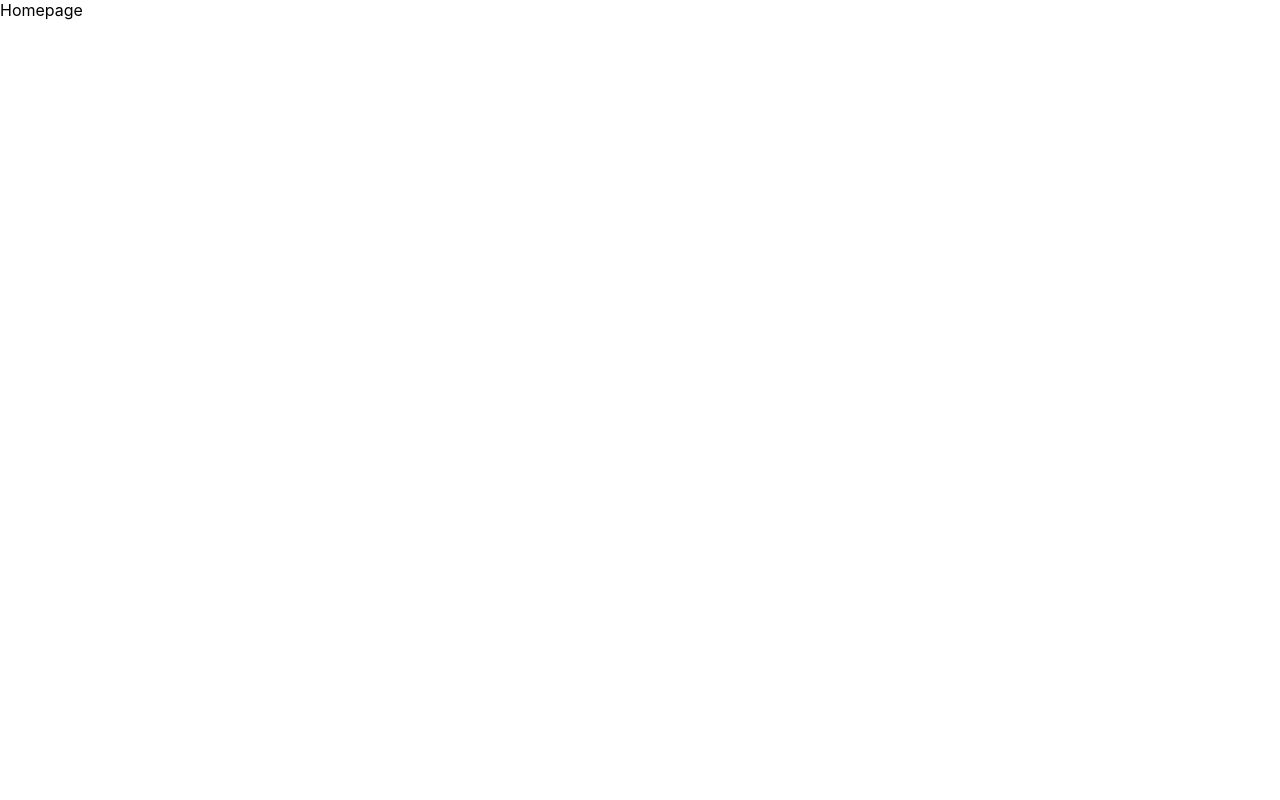
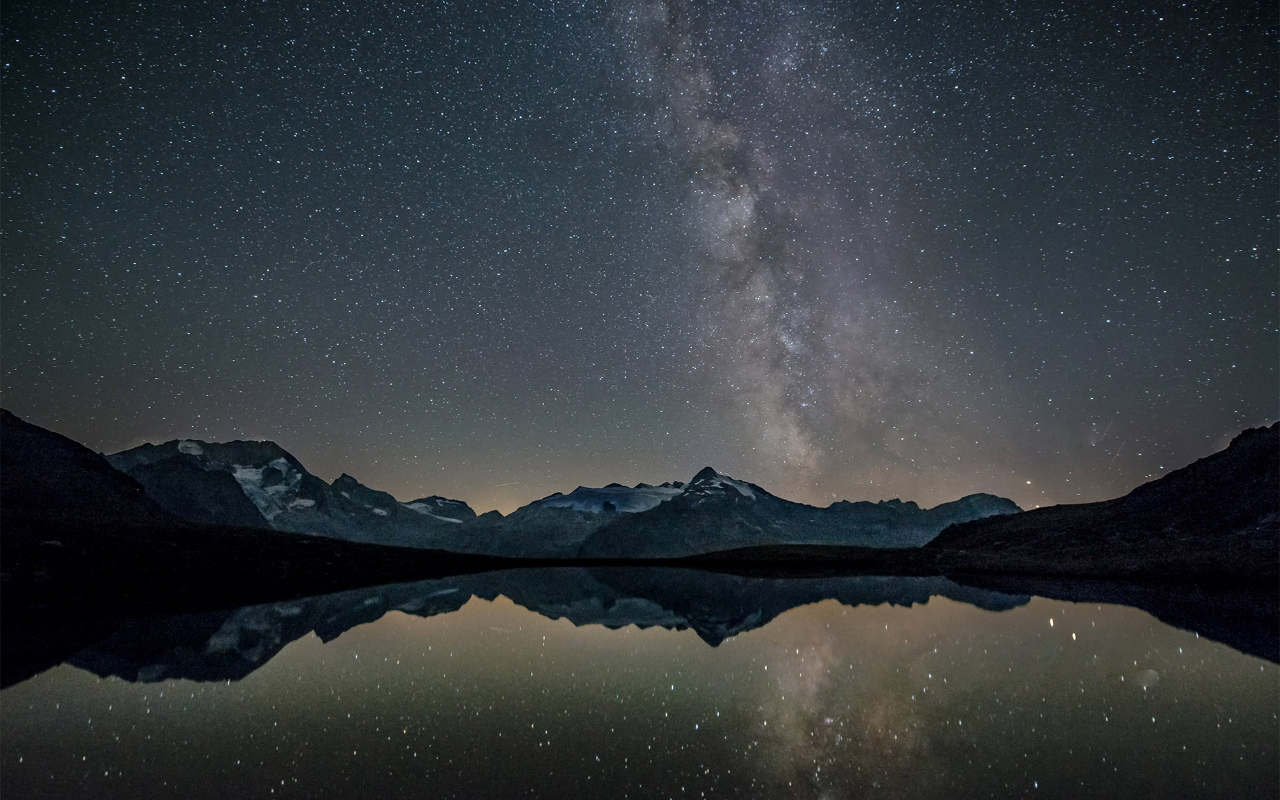
Before and after one commit to KarthickSelvam/hackevent-fe, a React (Create React App) app: page / in a window 1280 px wide. Built offline with nearby package versions, Linux system fonts and the light colour scheme.

Commit message:
Add background image

```diff
--- a/src/views/Homepage/index.js
+++ b/src/views/Homepage/index.js
@@ -1,9 +1,40 @@
 import React, { Component } from 'react';
+import PropTypes from 'prop-types';
+import { withStyles } from '@material-ui/core';
+import image from '../../assets/img/background-image.jpg';
+
+const styles = () => ({
+  pageHeader: {
+    minHeight: '100vh',
+    height: 'auto',
+    display: 'inherit',
+    position: 'relative',
+    margin: '0',
+    padding: '0',
+    border: '0',
+    alignItems: 'center'
+  }
+});
 
 class Homepage extends Component {
   render() {
-    return <div>Homepage</div>;
+    return (
+      <div>
+        <div
+          className={this.props.classes.pageHeader}
+          style={{
+            backgroundImage: 'url(' + image + ')',
+            backgroundSize: 'cover',
+            backgroundPosition: 'top center'
+          }}
+        />
+      </div>
+    );
   }
 }
 
-export default Homepage;
+Homepage.propTypes = {
+  classes: PropTypes.object
+};
+
+export default withStyles(styles)(Homepage);
```
Also changed, not shown: src/assets/img/background-image.jpg (added).
